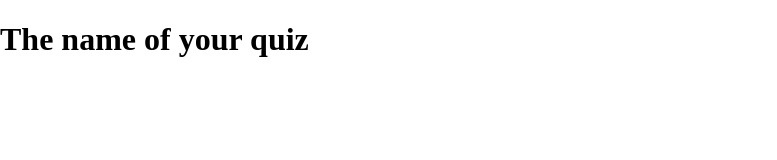
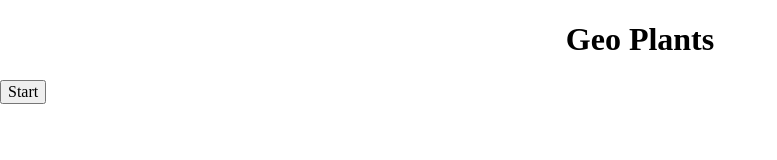
Before and after one commit to vxp101/Geometric-Plants, a plain HTML site: page index.html in a window 1280 px wide. Shown: the whole page, without its empty margins (0-777 px from the left). Drawn offline with nearby package versions, Linux system fonts and the light colour scheme.

Commit message:
Update app.js

```diff
--- a/app.css
+++ b/app.css
@@ -6,3 +6,7 @@
   * https://github.com/andreacardybailey/responsive_example/blob/master/styles/responsive-base.css
   *
 */
+
+h1 {
+  text-align: center
+}
--- a/app.js
+++ b/app.js
@@ -64,6 +64,18 @@ const store = {
   score: 0
 };
 
+$('main').html('<button class="start">Start</button>')
+
+
+function render() {
+
+  $('.start').on('click', function (e) {
+    e.preventDefault()
+  })
+
+}
+
+
 /**
  *
  * Technical requirements:
--- a/index.html
+++ b/index.html
@@ -13,9 +13,10 @@
 
 <body>
   <header>
-    <h1>The name of your quiz</h1>
+    <h1>Geo Plants</h1>
   </header>
-  <main></main>
+  <main class="geoplants">
+  </main>
   <script src="https://code.jquery.com/jquery-3.4.1.slim.js" crossorigin="anonymous"></script>
   <script src="app.js"></script>
 </body>
```
